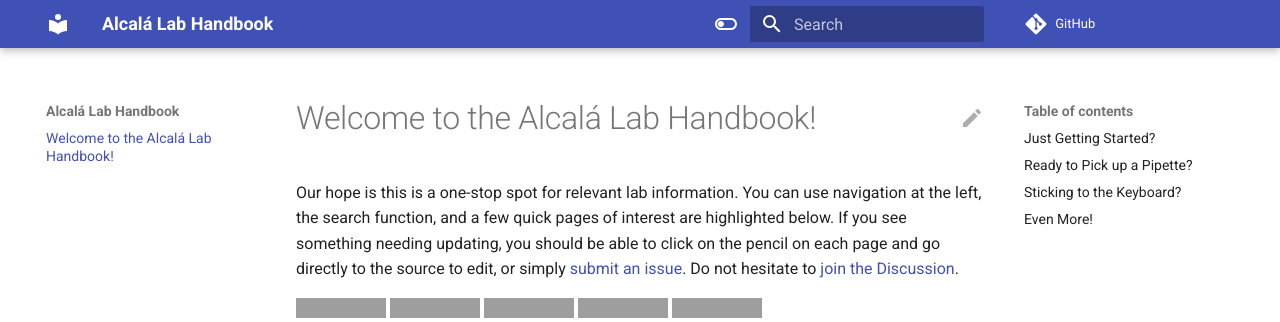
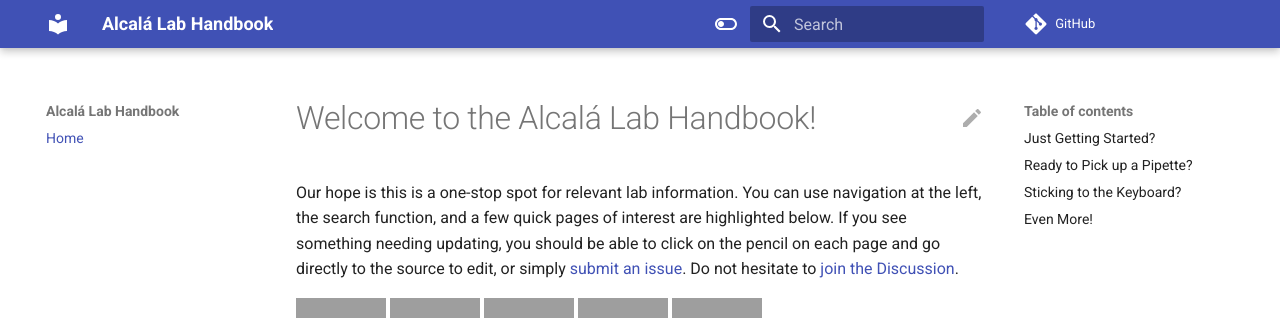
Before and after one commit to AlcalaLab/resources, an MkDocs documentation site: the page built from docs/index.md, in a window 1280 px wide. Shown: the top 322 px of the page. Built offline with MkDocs 1.6.1 and Material for MkDocs 9.7.7, drawn with Linux system fonts in a browser that asks for light colours; comment, search, counter and statistics services are not loaded; some of the changed lines change nothing that is shown; grey boxes are pictures that could not be loaded.

Commit message:
Update mkdocs.yml

```diff
--- a/mkdocs.yml
+++ b/mkdocs.yml
@@ -33,8 +33,8 @@ markdown_extensions:
   - pymdownx.highlight
   - pymdownx.superfences
 
-#nav:
-   #- Home: 'index.md'
+nav:
+   - Home: 'index.md'
 
  #  - 'Lab Culture':
 
```
